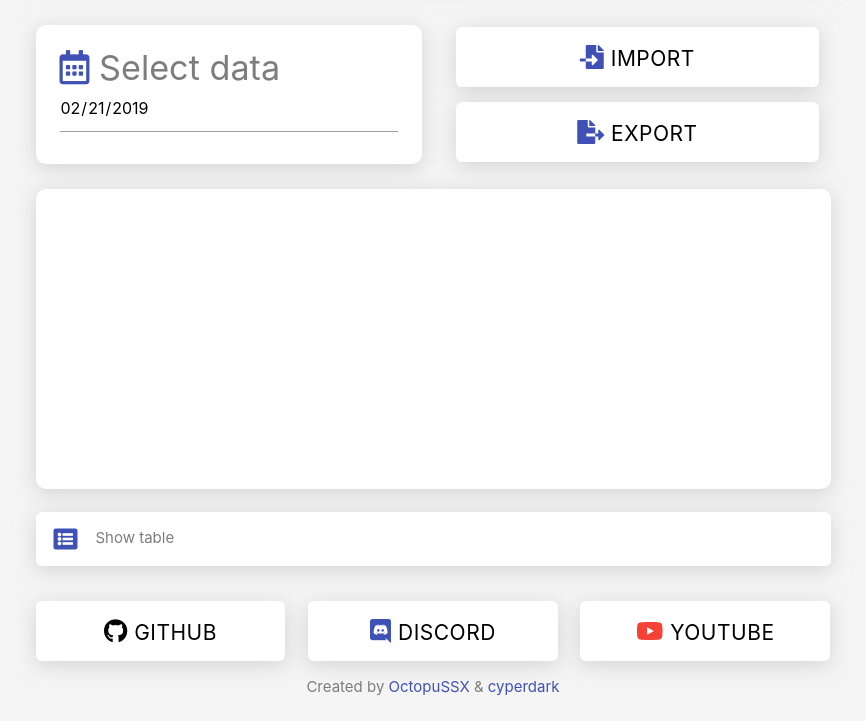
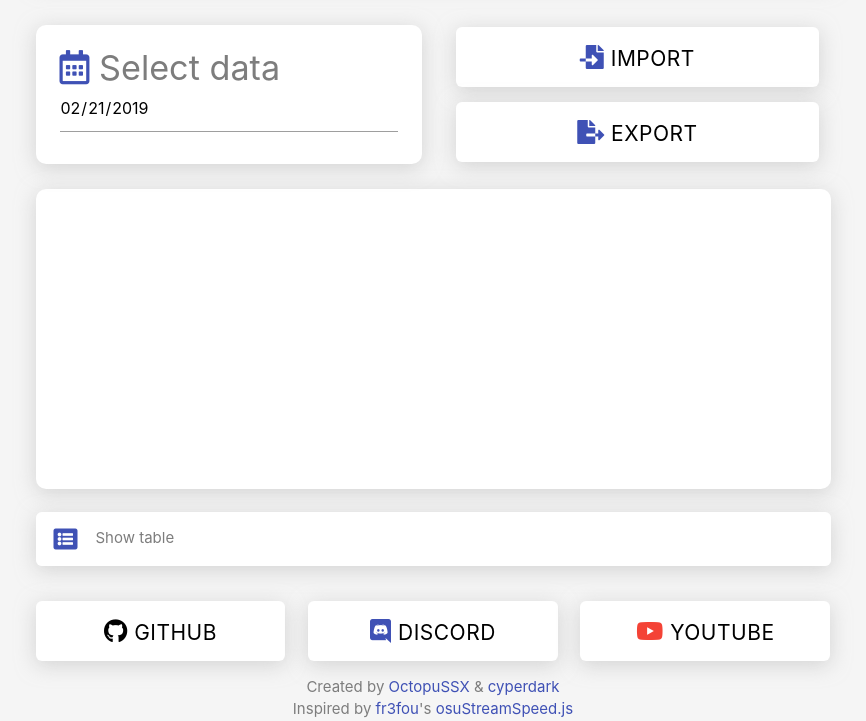
Before and after one commit to OctoDumb/osu-speed, an Electron app: page index.html in a window 1200 px wide. Shown: the part 841-1562 px from the top of the page, without its empty margins (167-1033 px from the left). Before the commit the page ends 1539 px from the top, so only its background shows below. Drawn offline with Linux system fonts and the light colour scheme; no server answers.

Commit message:
More credit

```diff
--- a/index.html
+++ b/index.html
@@ -156,6 +156,7 @@
                     </div>
                 </div>
                 <div class="col s12 center">Created by <a class="linkCopy curcor" link="https://github.com/uzervlad">OctopuSSX</a> & <a class="linkCopy curcor" link="https://github.com/cyperdark">cyperdark</a></div>
+                <div class="col s12 center">Inspired by <a class="linkCopy curcor" link="https://github.com/fr3fou">fr3fou</a>'s <a class="linkCopy curcor" link="https://github.com/fr3fou/osuStreamSpeed.js">osuStreamSpeed.js</a></div>
             </div>
         </div>
         <script>
```
